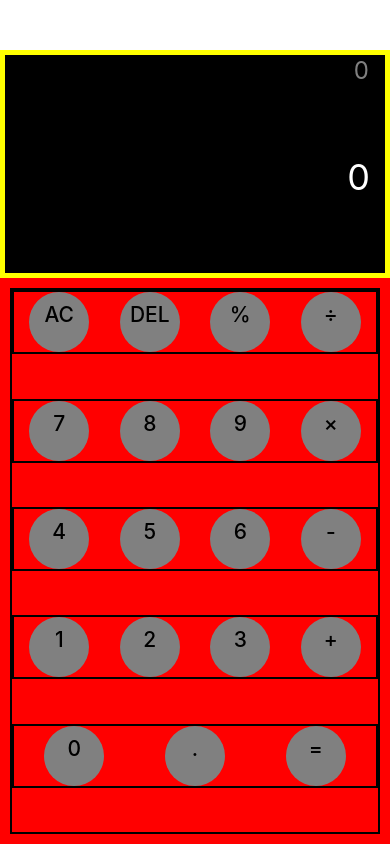
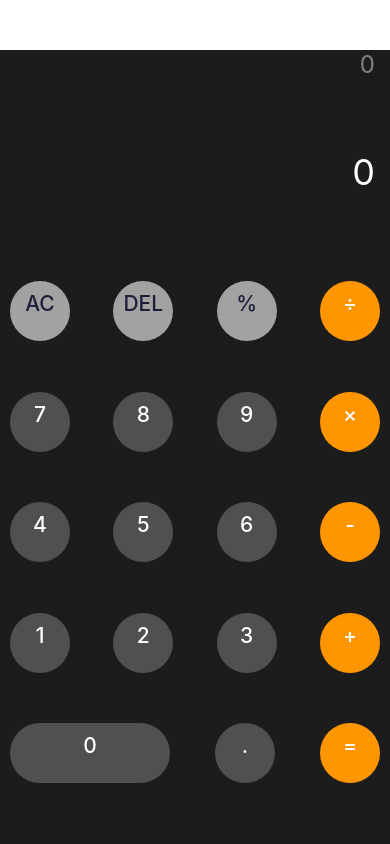
Before and after one commit to bekirbali/Native-Calculator, a React Native app: screen / in a window 390 px wide. Built offline with nearby package versions, Linux system fonts and the light colour scheme.

Commit message:
getting close to finish

```diff
--- a/App.js
+++ b/App.js
@@ -17,6 +17,7 @@ import NumPad from "./app/components/NumPad";
 export default function App() {
   const [text, setText] = useState("0");
   const [result, setResult] = useState(0);
+  const [showResult, setShowResult] = useState(false);
   const [operand, setOperand] = useState("");
   const [innerText, setInnerText] = useState("");
 
@@ -28,7 +29,8 @@ export default function App() {
       return;
     }
     setText(text + innerTextValue);
-    setInnerText(innerTextValue);
+    setShowResult(false);
+    // setInnerText(innerTextValue);
     // console.log(innerTextValue);
   };
 
@@ -68,34 +70,10 @@ export default function App() {
   // };
 
   const equalHandler = () => {
-    switch (operand) {
-      case "+":
-        setResult(+result + +text);
-        setText("");
-        console.log(result);
-        break;
-      // case "-":
-      //   setResult(+text - +result);
-      //   setText("");
-      //   console.log(result);
-      //   break;
-      // case "/":
-      //   // if(result === 0){
-      //   //   setResult(1)
-      //   //   return
-      //   // }
-      //   setResult(+text / +result);
-      //   setText("");
-      //   console.log(result);
-      //   break;
-      // case "*":
-      //   setResult(+text * +result);
-      //   setText("");
-      //   console.log(result);
-      //   break;
-      default:
-        break;
-    }
+    console.log("equalHandler");
+    console.log(eval(text));
+    setResult(eval(text));
+    setShowResult(true);
   };
 
   const allClearHandler = () => {
@@ -110,13 +88,13 @@ export default function App() {
     }
   };
 
-  useEffect(() => {
-    console.log(eval(text));
-  }, [text]);
+  // useEffect(() => {
+
+  // }, [text]);
 
   return (
     <View style={styles.container}>
-      <InputScreen text={text} />
+      <InputScreen text={text} result={result} showResult={showResult} />
       <NumPad
         text={text}
         clickHandler={clickHandler}
@@ -134,5 +112,6 @@ const styles = StyleSheet.create({
     flex: 1,
     justifyContent: "center",
     marginTop: 50,
+    backgroundColor: "#1C1C1C",
   },
 });
--- a/app/components/InputScreen.jsx
+++ b/app/components/InputScreen.jsx
@@ -1,7 +1,7 @@
 import React, { useState } from "react";
 import { Text, View, StyleSheet, TextInput } from "react-native";
 
-const InputScreen = ({ changeText, text }) => {
+const InputScreen = ({ text, result, showResult }) => {
   return (
     <View style={styles.inputContainer}>
       {/* <TextInput
@@ -14,7 +14,12 @@ const InputScreen = ({ changeText, text }) => {
         onChangeText={changeText}
         style={styles.inputBottom}
       /> */}
-      <Text style={styles.inputTop}>{text}</Text>
+      {/* {showResult ? (
+        <Text style={styles.inputTop}>{result}</Text>
+      ) : (
+        <Text style={styles.inputTop}>={text}</Text>
+      )} */}
+      <Text style={styles.inputTop}>{showResult ? `=${result}` : text}</Text>
       <Text style={styles.inputBottom}>{text}</Text>
     </View>
   );
@@ -26,13 +31,9 @@ const styles = StyleSheet.create({
   inputContainer: {
     flex: 2,
     display: "flex",
-    borderWidth: 5,
-    borderColor: "yellow",
-    backgroundColor: "black",
+    backgroundColor: "#1C1C1C",
   },
   inputTop: {
-    borderColor: "black",
-    borderWidth: 1,
     paddingHorizontal: 15,
     height: 100,
     textAlign: "right",
--- a/app/components/NumPad.jsx
+++ b/app/components/NumPad.jsx
@@ -14,105 +14,162 @@ const NumPad = ({
         <View style={styles.padArea}>
           <View style={styles.firstRow}>
             <TouchableOpacity>
-              <Text style={styles.text} onPress={allClearHandler}>
+              <Text
+                style={[styles.text, styles.nums, styles.topThree]}
+                onPress={allClearHandler}
+              >
                 AC
               </Text>
             </TouchableOpacity>
             <TouchableOpacity>
-              <Text style={styles.text} onPress={deleteHandler}>
+              <Text
+                style={[styles.text, styles.nums, styles.topThree]}
+                onPress={deleteHandler}
+              >
                 DEL
               </Text>
             </TouchableOpacity>
             <TouchableOpacity>
-              <Text style={styles.text} onPress={() => clickHandler("%")}>
+              <Text
+                style={[styles.text, styles.nums, styles.topThree]}
+                onPress={() => clickHandler("%")}
+              >
                 %
               </Text>
             </TouchableOpacity>
             <TouchableOpacity>
-              <Text style={styles.text} onPress={() => clickHandler("÷")}>
+              <Text
+                style={[styles.text, styles.operands]}
+                onPress={() => clickHandler("/")}
+              >
                 ÷
               </Text>
             </TouchableOpacity>
           </View>
           <View style={styles.secondRow}>
             <TouchableOpacity>
-              <Text style={styles.text} onPress={() => clickHandler("7")}>
+              <Text
+                style={[styles.text, styles.nums]}
+                onPress={() => clickHandler("7")}
+              >
                 7
               </Text>
             </TouchableOpacity>
             <TouchableOpacity>
-              <Text style={styles.text} onPress={() => clickHandler("8")}>
+              <Text
+                style={[styles.text, styles.nums]}
+                onPress={() => clickHandler("8")}
+              >
                 8
               </Text>
             </TouchableOpacity>
             <TouchableOpacity>
-              <Text style={styles.text} onPress={() => clickHandler("9")}>
+              <Text
+                style={[styles.text, styles.nums]}
+                onPress={() => clickHandler("9")}
+              >
                 9
               </Text>
             </TouchableOpacity>
             <TouchableOpacity>
-              <Text style={styles.text} onPress={() => clickHandler("*")}>
+              <Text
+                style={[styles.text, styles.operands]}
+                onPress={() => clickHandler("*")}
+              >
                 ×
               </Text>
             </TouchableOpacity>
           </View>
           <View style={styles.thirdRow}>
             <TouchableOpacity>
-              <Text style={styles.text} onPress={() => clickHandler("4")}>
+              <Text
+                style={[styles.text, styles.nums]}
+                onPress={() => clickHandler("4")}
+              >
                 4
               </Text>
             </TouchableOpacity>
             <TouchableOpacity>
-              <Text style={styles.text} onPress={() => clickHandler("5")}>
+              <Text
+                style={[styles.text, styles.nums]}
+                onPress={() => clickHandler("5")}
+              >
                 5
               </Text>
             </TouchableOpacity>
             <TouchableOpacity>
-              <Text style={styles.text} onPress={() => clickHandler("6")}>
+              <Text
+                style={[styles.text, styles.nums]}
+                onPress={() => clickHandler("6")}
+              >
                 6
               </Text>
             </TouchableOpacity>
             <TouchableOpacity>
-              <Text style={styles.text} onPress={() => clickHandler("-")}>
+              <Text
+                style={[styles.text, styles.operands]}
+                onPress={() => clickHandler("-")}
+              >
                 -
               </Text>
             </TouchableOpacity>
           </View>
           <View style={styles.forthRow}>
             <TouchableOpacity>
-              <Text style={styles.text} onPress={() => clickHandler("1")}>
+              <Text
+                style={[styles.text, styles.nums]}
+                onPress={() => clickHandler("1")}
+              >
                 1
               </Text>
             </TouchableOpacity>
             <TouchableOpacity>
-              <Text style={styles.text} onPress={() => clickHandler("2")}>
+              <Text
+                style={[styles.text, styles.nums]}
+                onPress={() => clickHandler("2")}
+              >
                 2
               </Text>
             </TouchableOpacity>
             <TouchableOpacity>
-              <Text style={styles.text} onPress={() => clickHandler("3")}>
+              <Text
+                style={[styles.text, styles.nums]}
+                onPress={() => clickHandler("3")}
+              >
                 3
               </Text>
             </TouchableOpacity>
             <TouchableOpacity>
-              <Text style={styles.text} onPress={() => clickHandler("+")}>
+              <Text
+                style={[styles.text, styles.operands]}
+                onPress={() => clickHandler("+")}
+              >
                 +
               </Text>
             </TouchableOpacity>
           </View>
           <View style={styles.fifthRow}>
             <TouchableOpacity>
-              <Text style={styles.text} onPress={() => clickHandler("0")}>
+              <Text
+                style={[styles.text, styles.nums, styles.zero]}
+                onPress={() => clickHandler("0")}
+              >
                 0
               </Text>
             </TouchableOpacity>
             <TouchableOpacity>
-              <Text style={styles.text} onPress={() => clickHandler(".")}>
+              <Text
+                style={[styles.text, styles.nums]}
+                onPress={() => clickHandler(".")}
+              >
                 .
               </Text>
             </TouchableOpacity>
             <TouchableOpacity>
-              <Text style={styles.text} onPress={equalHandler}>
+              <Text
+                style={[styles.text, styles.operands]}
+                onPress={equalHandler}
+              >
                 =
               </Text>
             </TouchableOpacity>
@@ -130,12 +187,10 @@ const styles = StyleSheet.create({
   numpadContainer: {
     flex: 5,
     justifyContent: "center",
-    backgroundColor: "red",
+    backgroundColor: "#1C1C1C",
     padding: 10,
   },
   calculator: {
-    borderWidth: 2,
-    borderColor: "black",
     justifyContent: "center",
     flex: 1,
   },
@@ -145,33 +200,23 @@ const styles = StyleSheet.create({
   },
   firstRow: {
     flexDirection: "row",
-    justifyContent: "space-around",
-    borderWidth: 2,
-    borderColor: "black",
+    justifyContent: "space-between",
   },
   secondRow: {
-    borderWidth: 2,
-    borderColor: "black",
     flexDirection: "row",
-    justifyContent: "space-around",
+    justifyContent: "space-between",
   },
   thirdRow: {
-    borderWidth: 2,
-    borderColor: "black",
     flexDirection: "row",
-    justifyContent: "space-around",
+    justifyContent: "space-between",
   },
   forthRow: {
-    borderWidth: 2,
-    borderColor: "black",
     flexDirection: "row",
-    justifyContent: "space-around",
+    justifyContent: "space-between",
   },
   fifthRow: {
-    borderWidth: 2,
-    borderColor: "black",
     flexDirection: "row",
-    justifyContent: "space-around",
+    justifyContent: "space-between",
   },
   text: {
     fontSize: 21,
@@ -183,5 +228,20 @@ const styles = StyleSheet.create({
     height: 60,
     textAlign: "center",
     verticalAlign: "middle",
+    color: "white",
+  },
+  operands: {
+    backgroundColor: "#FF9500",
+  },
+  nums: {
+    backgroundColor: "#505050",
+  },
+  topThree: {
+    backgroundColor: "#A2A2A2",
+    color: "#1C1F37",
+  },
+  zero: {
+    width: 160,
+    // color: "white",
   },
 });
```
